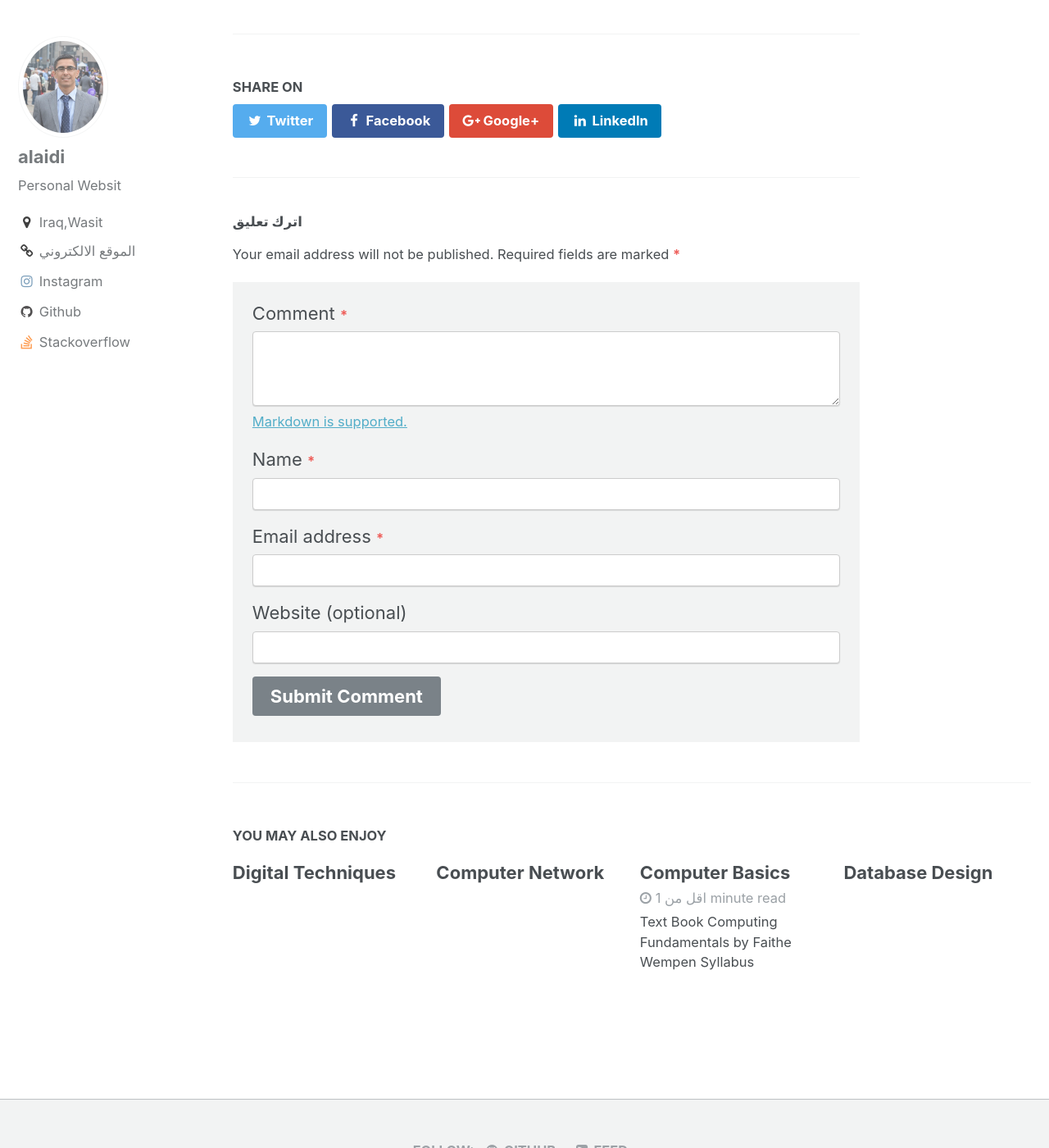
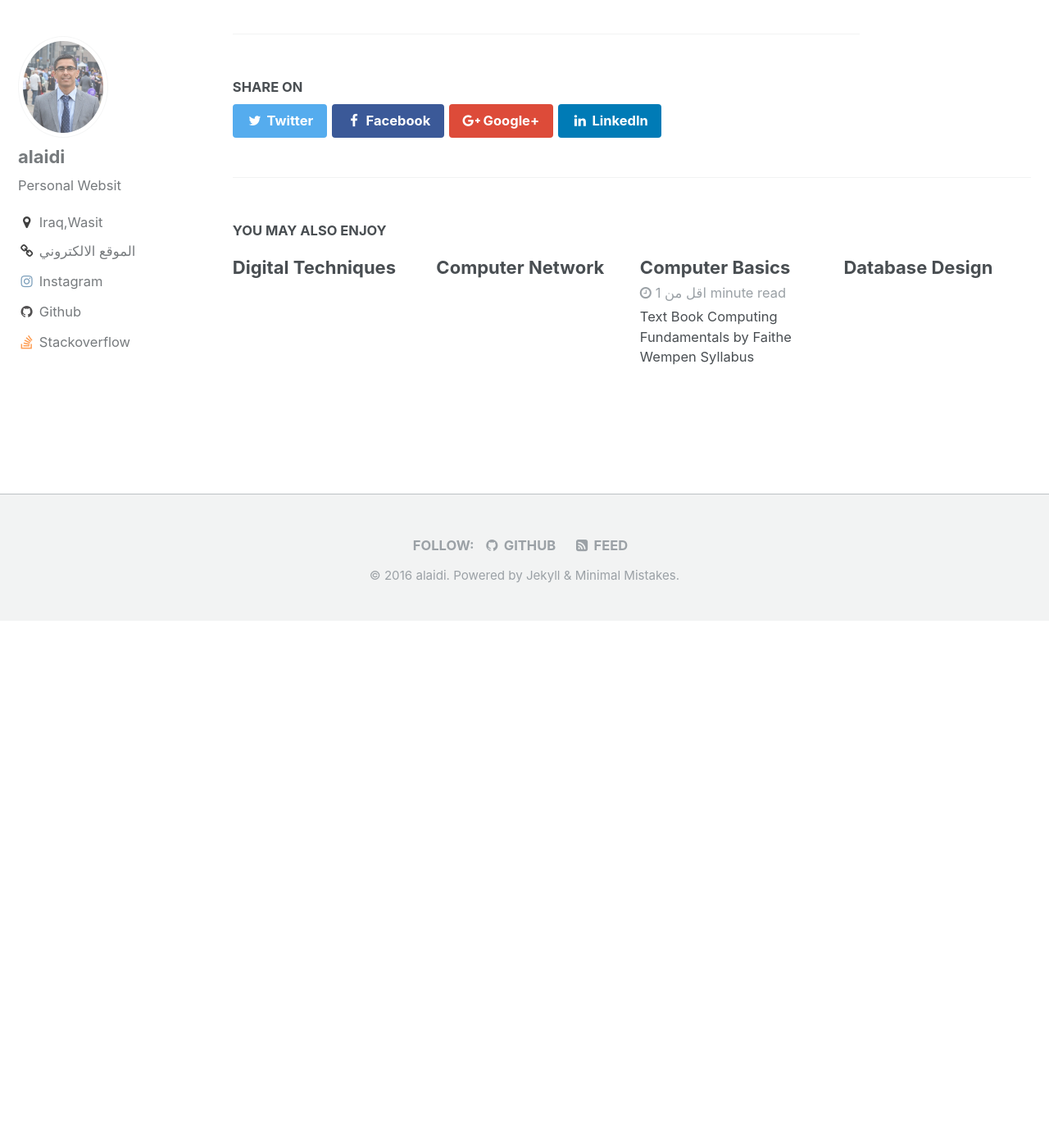
Before and after one commit to alaidi/alaidi.github.io, a Jekyll site: the page built from _posts/courses/2014-2015/2014-9-25-Computer-Programming.markdown, in a window 1280 px wide and 1400 px high, scrolled down 721 px. Shown: the whole window at 82% size. Built offline with Jekyll 4.4.1, drawn with Linux system fonts in a browser that asks for light colours; after the commit the page ends 1478 px from its top, so only the background shows below that; some of the changed lines change nothing that is shown.

Commit message:
update config

```diff
--- a/_config.yml
+++ b/_config.yml
@@ -12,13 +12,13 @@ title_separator          : "-"
 name                     : &name "alaidi"
 description              : &description "a personal site for lecture and article by abdul hadi alaidi"
 url                      :  http://alaidi.github.io/ # the base hostname & protocol for your site e.g. "https://mmistakes.github.io"
-baseurl                  : "/" # the subpath of your site, e.g. "/blog"
+baseurl                  : "" # the subpath of your site, e.g. "/blog"
 repository               : "alaidi"
 teaser                   : # filename of teaser fallback teaser image placed in /images/, .e.g. "500x300.png"
 # breadcrumbs            : false # true, false (default)
 words_per_minute         : 200
 comments:
-  provider               : "staticman" # false (default), "disqus", "discourse", "facebook", "google-plus", "staticman", "custom"
+  provider               : false #"staticman" # false (default), "disqus", "discourse", "facebook", "google-plus", "staticman", "custom"
   disqus:
     shortname            :
   discourse:
```
